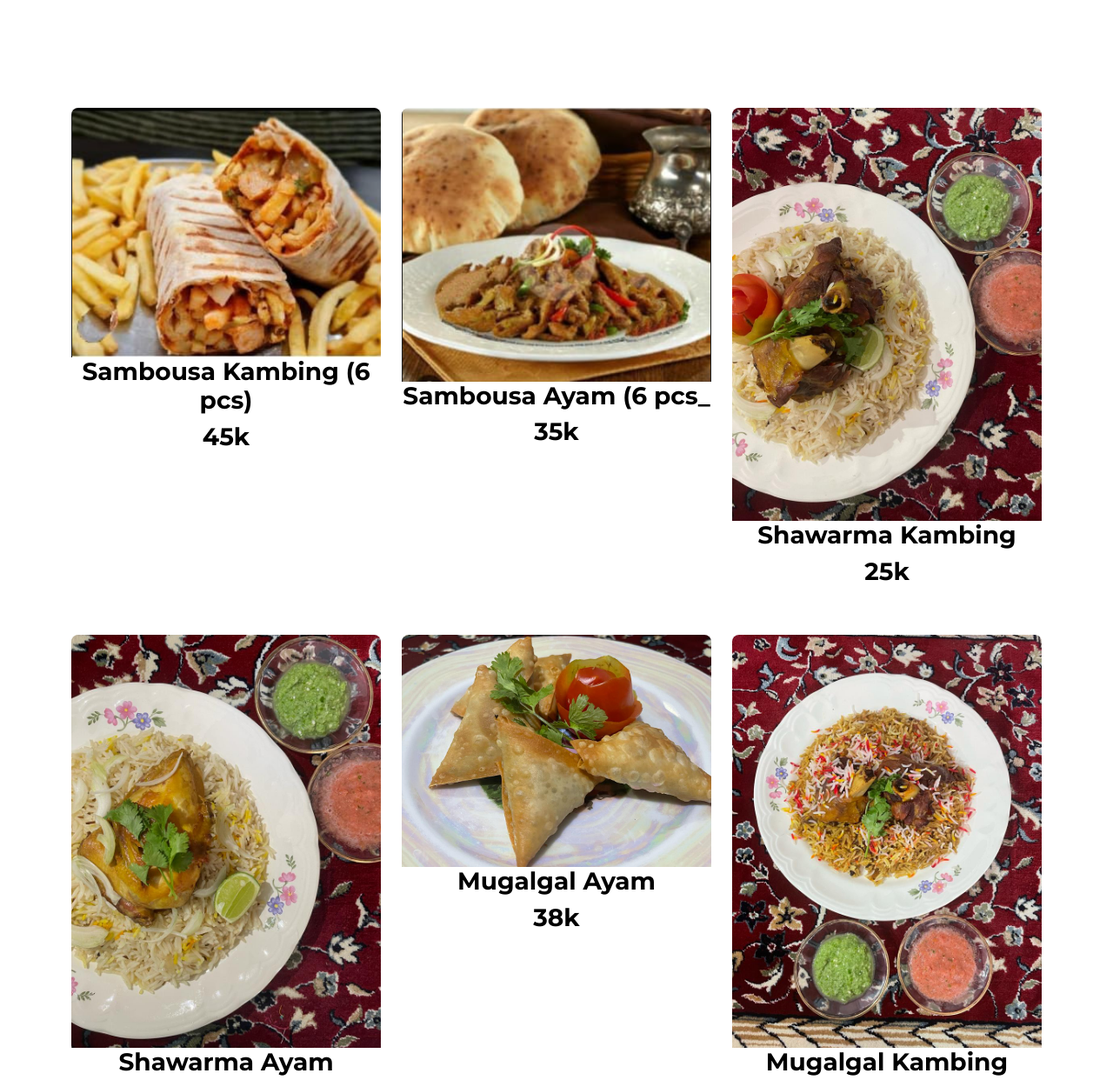
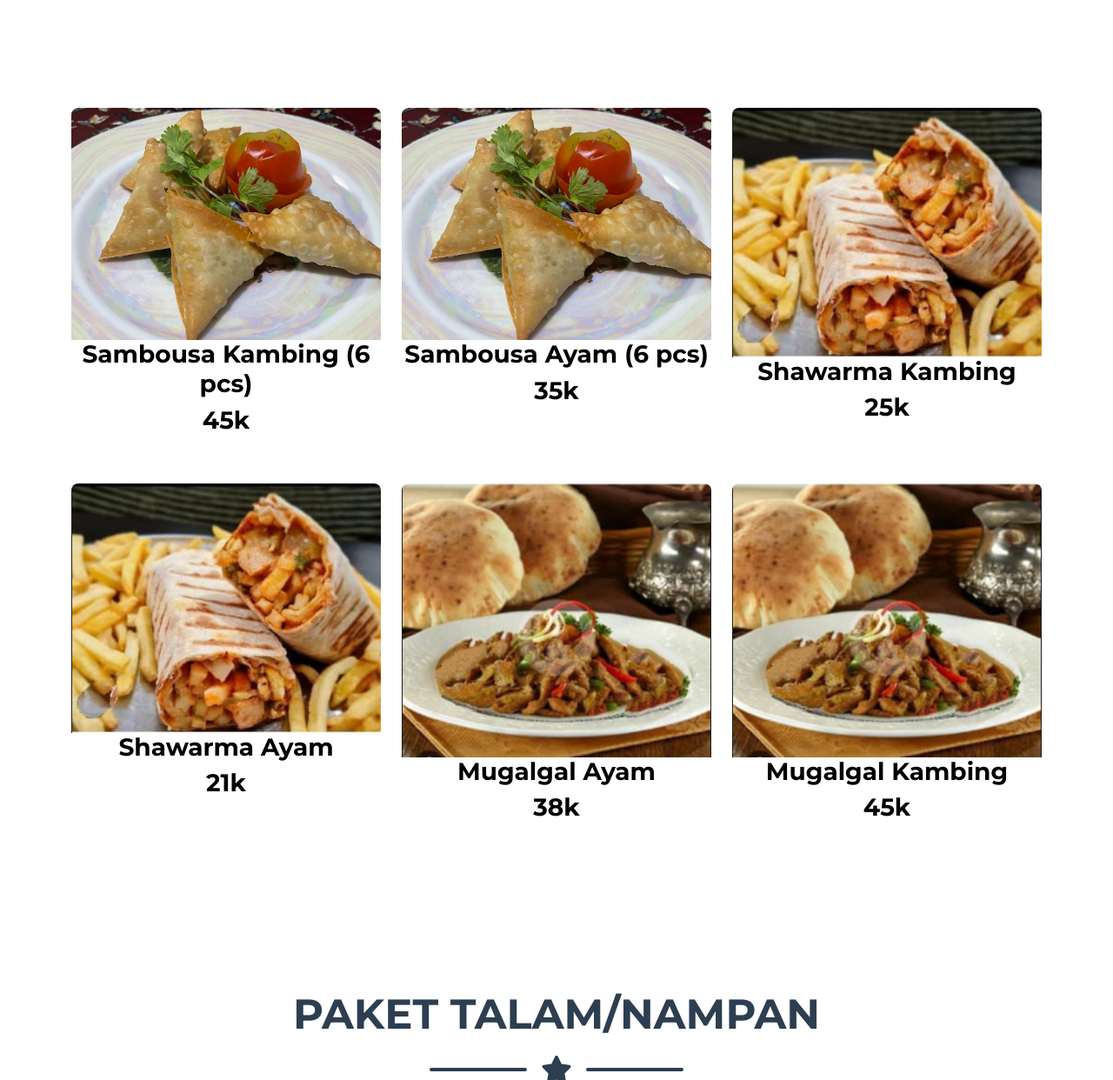
Before and after one commit to uthadehikaru/aladdinresto, a plain HTML site: page index.html in a window 1280 px wide. Shown: the part 4020-5262 px from the top of the page at 87% size. Drawn offline with nearby package versions, Linux system fonts and the light colour scheme.

Commit message:
bug fix on image

```diff
--- a/index.html
+++ b/index.html
@@ -166,7 +166,7 @@
                             <!-- <div class="portfolio-item-caption d-flex align-items-center justify-content-center h-100 w-100">
                                 <div class="portfolio-item-caption-content text-center text-white"><i class="fas fa-plus fa-3x"></i></div>
                             </div> -->
-                            <img class="img-fluid" src="assets/img/menu/6.jpeg" alt="..." />
+                            <img class="img-fluid" src="assets/img/menu/nasi_biryani_ayam.jpeg" alt="..." />
                             <h3 align="center">Nasi Biryani Ayam</h3>
                             <h3 align="center">45k</h3>
                         </div>
@@ -225,7 +225,7 @@
                             <!-- <div class="portfolio-item-caption d-flex align-items-center justify-content-center h-100 w-100">
                                 <div class="portfolio-item-caption-content text-center text-white"><i class="fas fa-plus fa-3x"></i></div>
                             </div> -->
-                            <img class="img-fluid" src="assets/img/menu/sambousa_kambing.jpeg" alt="..." />
+                            <img class="img-fluid" src="assets/img/menu/mugalgal_ayam.jpeg" alt="..." />
                             <h3 align="center">Sambousa Kambing (6 pcs)</h3>
                             <h3 align="center">45k</h3>
                         </div>
@@ -236,8 +236,8 @@
                             <!-- <div class="portfolio-item-caption d-flex align-items-center justify-content-center h-100 w-100">
                                 <div class="portfolio-item-caption-content text-center text-white"><i class="fas fa-plus fa-3x"></i></div>
                             </div> -->
-                            <img class="img-fluid" src="assets/img/menu/sambousa_ayam.jpeg" alt="..." />
-                            <h3 align="center">Sambousa Ayam (6 pcs_</h3>
+                            <img class="img-fluid" src="assets/img/menu/mugalgal_ayam.jpeg" alt="..." />
+                            <h3 align="center">Sambousa Ayam (6 pcs)</h3>
                             <h3 align="center">35k</h3>
                         </div>
                     </div>
@@ -247,7 +247,7 @@
                             <!-- <div class="portfolio-item-caption d-flex align-items-center justify-content-center h-100 w-100">
                                 <div class="portfolio-item-caption-content text-center text-white"><i class="fas fa-plus fa-3x"></i></div>
                             </div> -->
-                            <img class="img-fluid" src="assets/img/menu/shawarma_kambing.jpeg" alt="..." />
+                            <img class="img-fluid" src="assets/img/menu/sambousa_kambing.jpeg" alt="..." />
                             <h3 align="center">Shawarma Kambing</h3>
                             <h3 align="center">25k</h3>
                         </div>
@@ -258,7 +258,7 @@
                             <!-- <div class="portfolio-item-caption d-flex align-items-center justify-content-center h-100 w-100">
                                 <div class="portfolio-item-caption-content text-center text-white"><i class="fas fa-plus fa-3x"></i></div>
                             </div> -->
-                            <img class="img-fluid" src="assets/img/menu/shawarma_ayam.jpeg" alt="..." />
+                            <img class="img-fluid" src="assets/img/menu/sambousa_kambing.jpeg" alt="..." />
                             <h3 align="center">Shawarma Ayam</h3>
                             <h3 align="center">21k</h3>
                         </div>
@@ -269,7 +269,7 @@
                             <!-- <div class="portfolio-item-caption d-flex align-items-center justify-content-center h-100 w-100">
                                 <div class="portfolio-item-caption-content text-center text-white"><i class="fas fa-plus fa-3x"></i></div>
                             </div> -->
-                            <img class="img-fluid" src="assets/img/menu/mugalgal_ayam.jpeg" alt="..." />
+                            <img class="img-fluid" src="assets/img/menu/sambousa_ayam.jpeg" alt="..." />
                             <h3 align="center">Mugalgal Ayam</h3>
                             <h3 align="center">38k</h3>
                         </div>
@@ -280,7 +280,7 @@
                             <!-- <div class="portfolio-item-caption d-flex align-items-center justify-content-center h-100 w-100">
                                 <div class="portfolio-item-caption-content text-center text-white"><i class="fas fa-plus fa-3x"></i></div>
                             </div> -->
-                            <img class="img-fluid" src="assets/img/menu/mugalgal_kambing.jpeg" alt="..." />
+                            <img class="img-fluid" src="assets/img/menu/sambousa_ayam.jpeg" alt="..." />
                             <h3 align="center">Mugalgal Kambing</h3>
                             <h3 align="center">45k</h3>
                         </div>
```
Also changed, not shown: assets/img/menu/nasi_biryani_ayam.jpeg (added).
